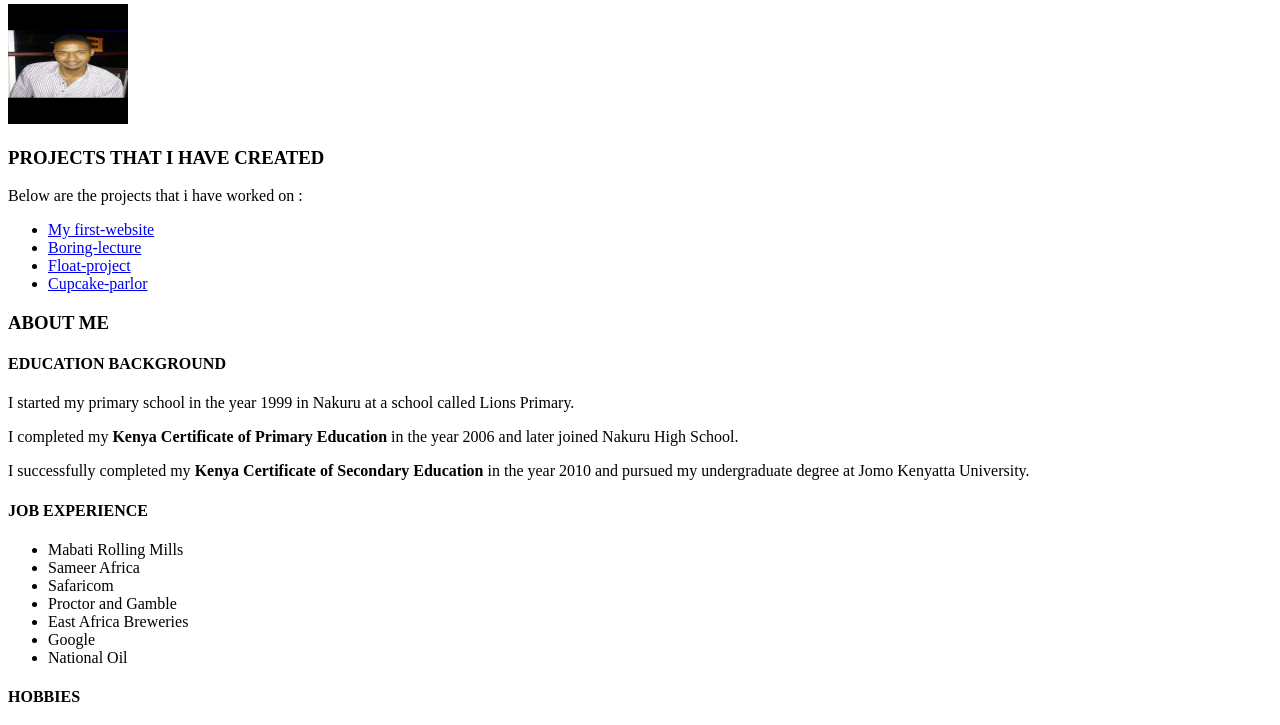
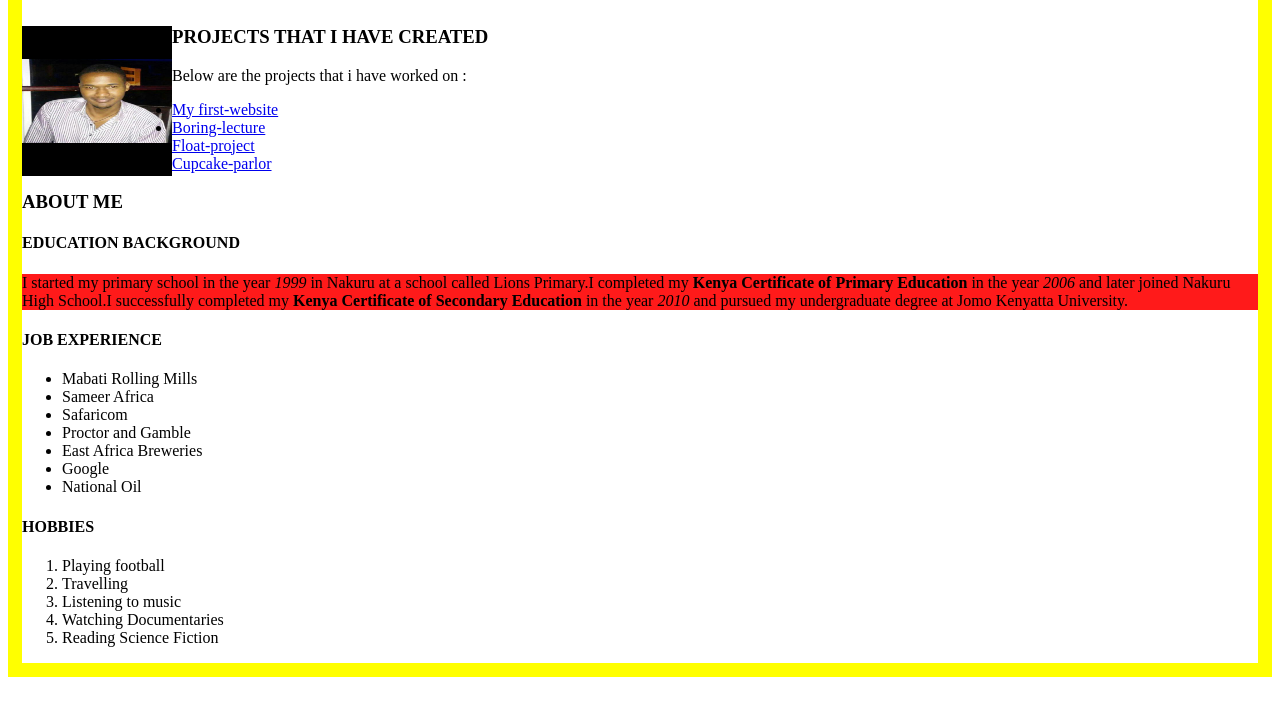
Before and after one commit to mayieko/mayieko.github.io, a plain HTML site: page index.html in a window 1280 px wide. Shown: the part 123-848 px from the top of the page. After the commit the page ends 808 px from the top, so only its background shows below. Drawn offline with Linux system fonts and the light colour scheme.

Commit message:
third commit portfolio-project

```diff
--- a/css/styles.css
+++ b/css/styles.css
@@ -1,3 +1,14 @@
 body{
   color: #000000;
 }
+.digital p{
+  background-color: #ff1a1a;
+}
+.my-class {
+  margin: 0px solid red;
+  border: 14px solid yellow;
+  padding: 34px solid blue;
+}
+img{
+  float: left;
+}
--- a/index.html
+++ b/index.html
@@ -5,9 +5,11 @@
     <meta charset="utf-8">
     <title>MY PROFILE</title>
   </head>
+  <body>
+    <div class="my-class">
   <h1>MY PROFILE</h1>
   <h2>MICHAEL LEVIS MAYIEKO</h2>
-  <img src="images/me.png" width="120" height="120"alt="">
+  <img src="images/me.png" width="150" height="150"alt="">
   <h3>PROJECTS THAT I HAVE CREATED</h3>
   <p>Below are the projects that i have worked on :</p>
   <ul>
@@ -18,9 +20,9 @@
   </ul>
   <h3>ABOUT ME</h3>
   <h4>EDUCATION BACKGROUND</h4>
-  <p>I started my primary school in the year 1999 in Nakuru at a school called Lions Primary.</p>
-  <p>I completed my <strong>Kenya Certificate of Primary Education</strong> in the year 2006 and later joined Nakuru High School.</p>
-  <p>I successfully completed my <strong>Kenya Certificate of Secondary Education</strong> in the year 2010 and pursued my undergraduate degree at Jomo Kenyatta University.</p>
+  <div class="digital">
+  <p>I started my primary school in the year <em>1999</em> in Nakuru at a school called Lions Primary.I completed my <strong>Kenya Certificate of Primary Education</strong> in the year <em>2006</em> and later joined Nakuru High School.I successfully completed my <strong>Kenya Certificate of Secondary Education</strong> in the year <em>2010</em> and pursued my undergraduate degree at Jomo Kenyatta University.</p>
+  </div>
   <h4>JOB EXPERIENCE</h4>
   <ul>
     <li>Mabati Rolling Mills</li>
@@ -39,8 +41,6 @@
     <li>Watching Documentaries</li>
     <li>Reading Science Fiction</li>
   </ol>
-  <body>
-    <p></p>
-
-  </body>
+    </div>
+ </body>
 </html>
```
Also changed, not shown: 1 other file.
